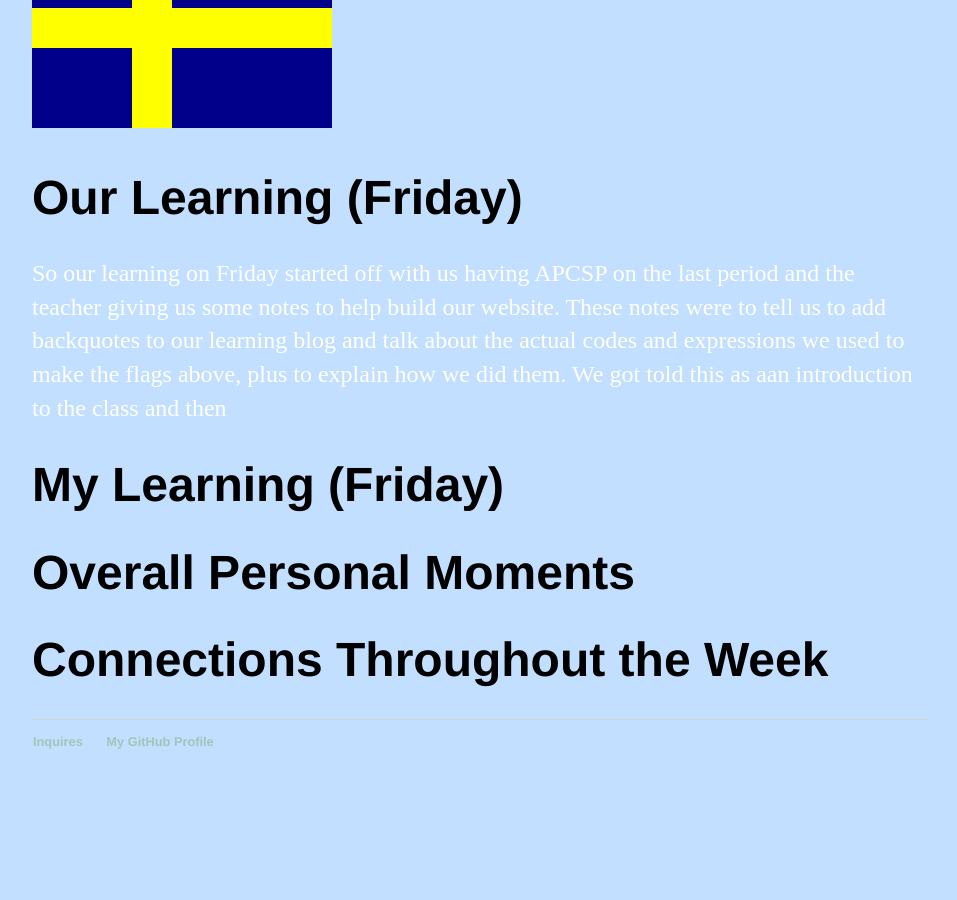
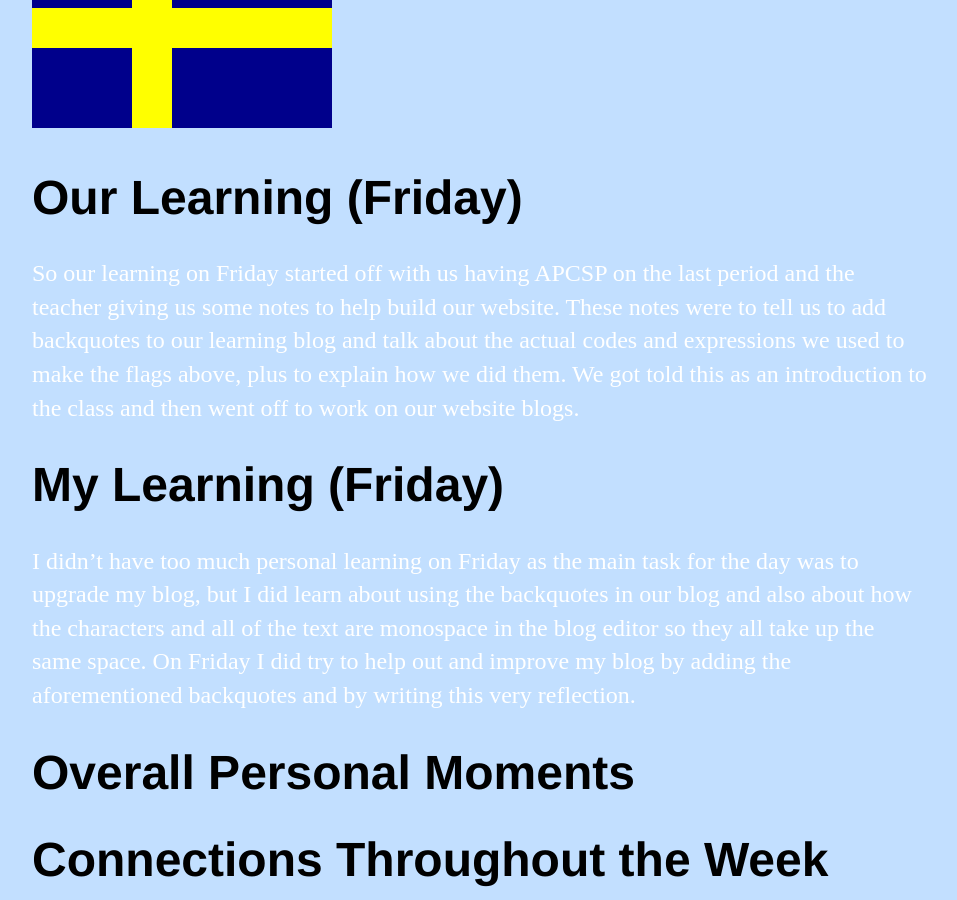
Before and after one commit to albertof4112/albertof4112.github.io, a Jekyll site: the page built from _posts/2018-10-19-weekly-reflection-05.md, in a window 1280 px wide and 900 px high, scrolled down 2720 px. Shown: the whole window, without its empty margins (160-1117 px from the left). Built offline with Jekyll 4.4.1, drawn with Linux system fonts in a browser that asks for light colours; before the commit the page ends 3530 px from its top, so only the background shows below that.

Commit message:
Update 2018-10-19-weekly-reflection-05.md

```diff
--- a/_posts/2018-10-19-weekly-reflection-05.md
+++ b/_posts/2018-10-19-weekly-reflection-05.md
@@ -25,10 +25,10 @@ As aforementioned, I made the three flags of Bangadesh, Russia, and Sweeden whic
 ![BANGLADESH.FLAG](/images/BANGLADESH.FLAG.png) ![RUSSIAN.FLAG](/images/RUSSIAN.FLAG.png) ![SWEEDEN.FLAG](/images/SWEEDEN.FLAG.png)
 
 # Our Learning (Friday)
-So our learning on Friday started off with us having APCSP on the last period and the teacher giving us some notes to help build our website. These notes were to tell us to add backquotes to our learning blog and talk about the actual codes and expressions we used to make the flags above, plus to explain how we did them. We got told this as aan introduction to the class and then
+So our learning on Friday started off with us having APCSP on the last period and the teacher giving us some notes to help build our website. These notes were to tell us to add backquotes to our learning blog and talk about the actual codes and expressions we used to make the flags above, plus to explain how we did them. We got told this as an introduction to the class and then went off to work on our website blogs.
 
 # My Learning (Friday)
-
+I didn't have too much personal learning on Friday as the main task for the day was to upgrade my blog, but I did learn about using the backquotes in our blog and also about how the characters and all of the text are monospace in the blog editor so they all take up the same space. On Friday I did try to help out and improve my blog by adding the aforementioned backquotes and by writing this very reflection.
 
 # Overall Personal Moments
 
```
